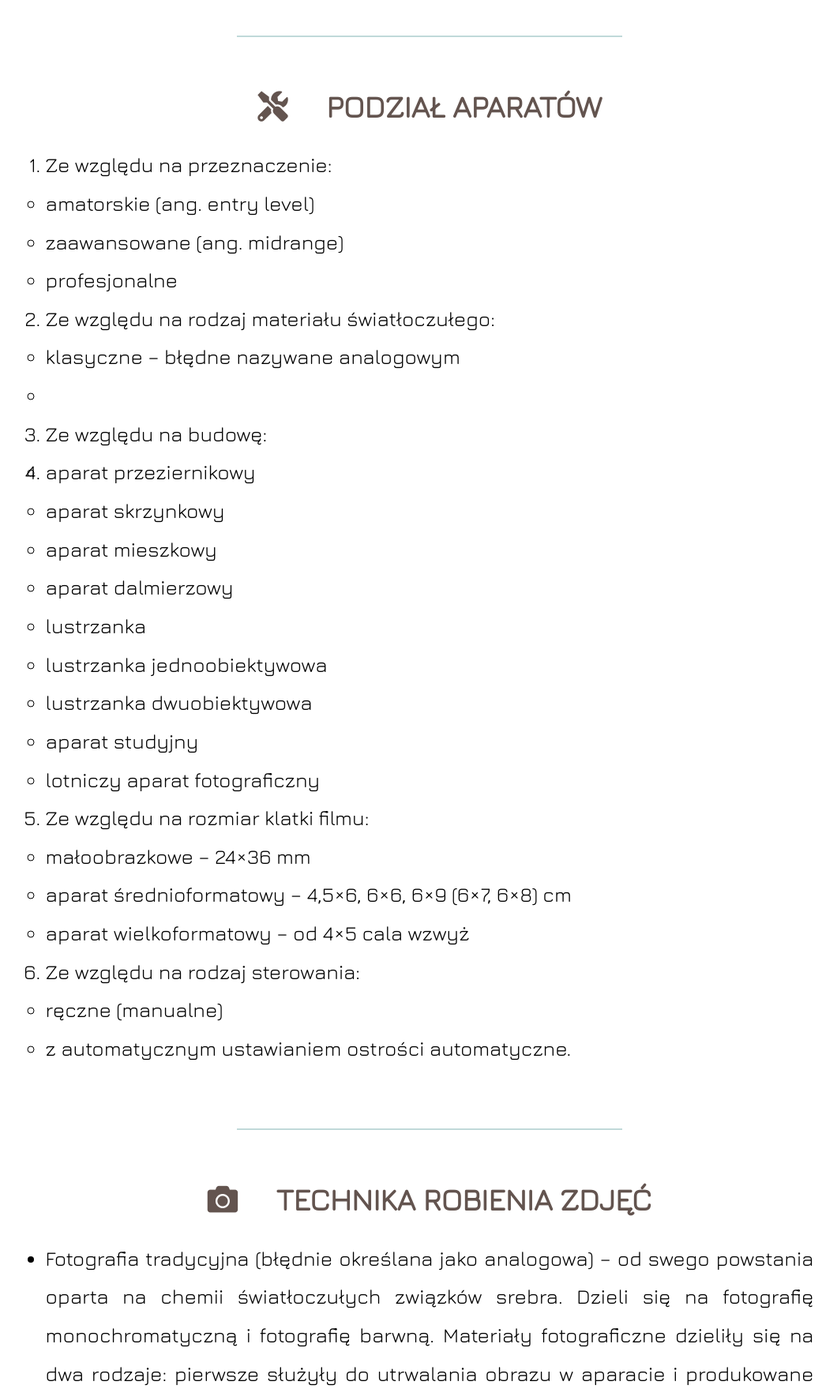
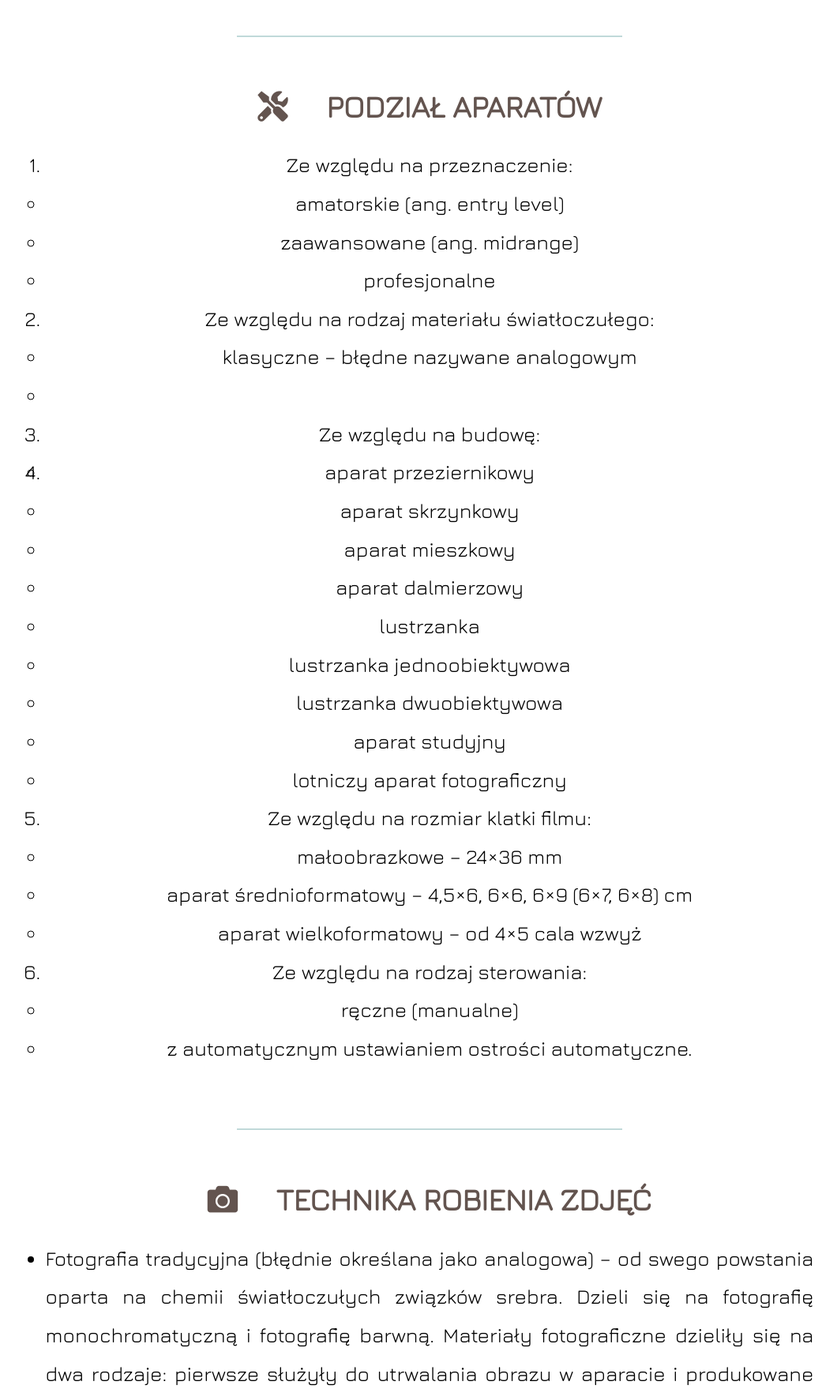
Before and after one commit to bogusix/bogusix.github.io, a PHP site: page / in a window 1280 px wide. Shown: the part 4019-5778 px from the top of the page at 79% size, without its empty margins (96-1156 px from the left). Run offline with PHP 8.4, Linux system fonts and the light colour scheme.

Commit message:
Update style_index.css

```diff
--- a/style_index.css
+++ b/style_index.css
@@ -232,6 +232,10 @@
     text-align: center;
 }
 
+ol
+{
+    text-align:center;
+}
 
 /*-------------------------------------------------------GAlERIA--------------------------------------------------------*/
 
```
